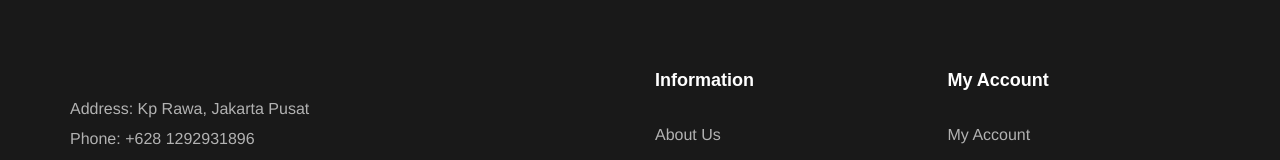
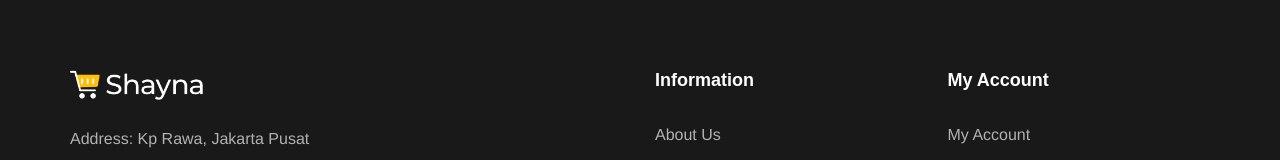
Before and after one commit to icat108/Ricad-Store2, a Vue app: page / in a window 1280 px wide. Shown: the part 1581-1741 px from the top of the page. Built offline with nearby package versions, Linux system fonts and the light colour scheme; no server answers; some icons are missing; a web font is replaced by a local one.

Commit message:
Update FooterShayna.vue

```diff
--- a/src/components/FooterShayna.vue
+++ b/src/components/FooterShayna.vue
@@ -6,9 +6,9 @@
         <div class="col-lg-5">
           <div class="footer-left text-left">
             <div class="footer-logo">
-            <!-- <a href="#"
+             <a href="#"
                 ><img src="img/logo_website_shayna_white.png" alt=""
-              /></a> -->
+              /></a>
             </div>
             <ul>
               <li>Address: Kp Rawa, Jakarta Pusat</li>
```
